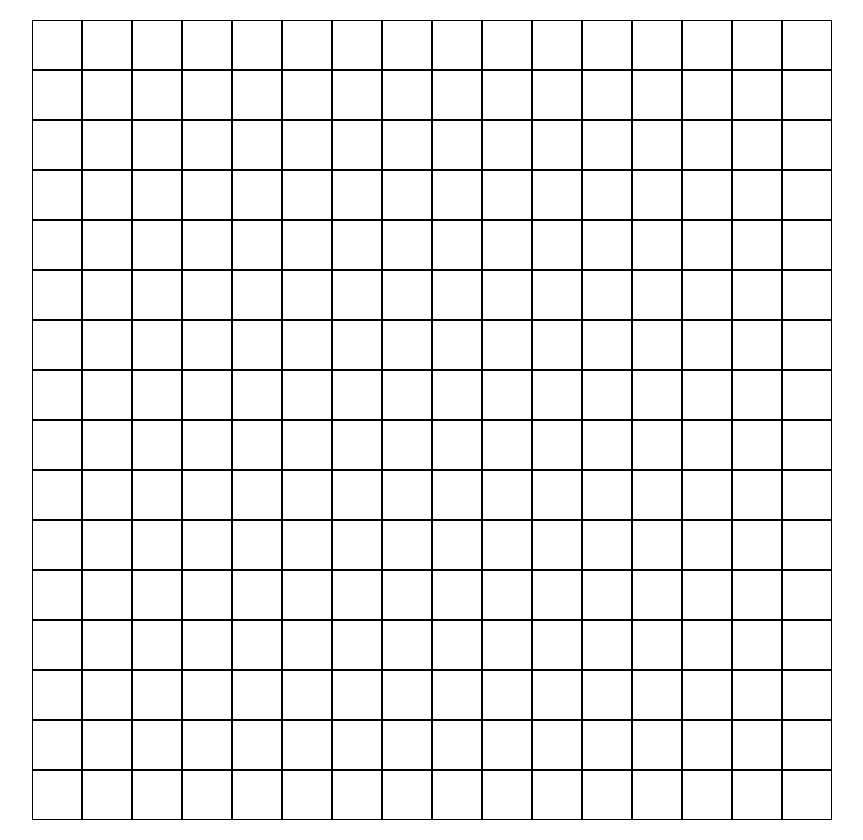
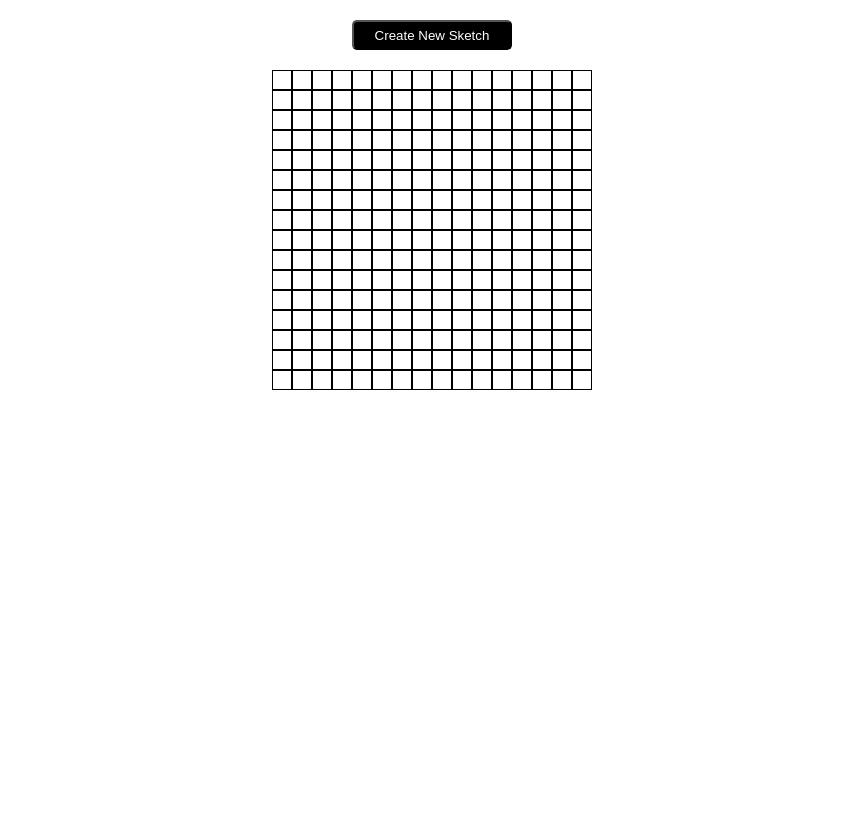
Before and after one commit to dws1114/etch-a-sketch, a plain HTML site: page index.html in a window 1280 px wide. Shown: the whole page, without its empty margins (208-1071 px from the left). After the commit the page ends 800 px from the top, so only its background shows below. Drawn offline with Linux system fonts and the light colour scheme.

Commit message:
Create reset button

```diff
--- a/index.html
+++ b/index.html
@@ -8,6 +8,7 @@
     <script src="scripts.js" defer></script>
 </head>
 <body>
+    <button class="reset-button">Create New Sketch</button>
     <div class="container">
 
     </div>
--- a/scripts.js
+++ b/scripts.js
@@ -5,11 +5,19 @@ function createDivs(numDivs) {
         const newDiv = document.createElement("div");
         newDiv.setAttribute("class", "pixel")
         newDiv.setAttribute("style", "border: 1px solid black;")
-        newDiv.style.height = "50px";
-        newDiv.style.width = "50px";
+        newDiv.style.height = "20px";
+        newDiv.style.width = "20px";
 
         container.appendChild(newDiv);
     }
 }
 
 createDivs(256);
+
+const pixels = document.querySelectorAll(".pixel");
+
+for (let pixel of pixels) {
+    pixel.addEventListener("mouseover", () => {
+        pixel.style.background = "black";
+    })
+}
--- a/styles.css
+++ b/styles.css
@@ -4,10 +4,24 @@
     box-sizing: border-box;
 }
 
+body {
+    display: flex;
+    flex-direction: column;
+    align-items: center;
+    gap: 20px;
+    padding: 20px;
+}
+
 .container {
-    margin: 20px auto;
     display: flex;
-    height: 800px;
-    width: 800px;
+    width: 320px;
     flex-wrap: wrap;
 }
+
+.reset-button {
+    background-color: black;
+    color: white;
+    border-radius: 5px;
+    height: 30px;
+    width: 160px;
+}
```
